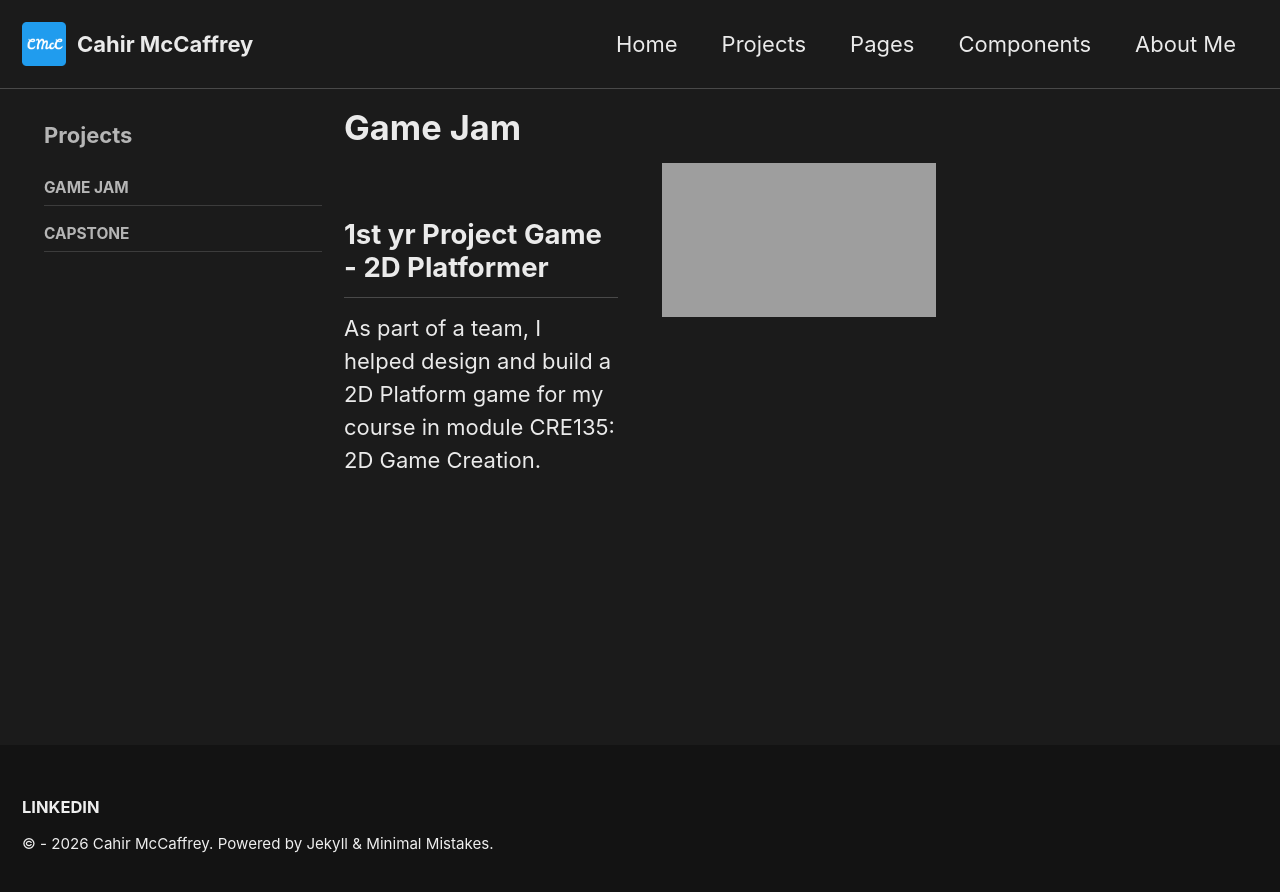
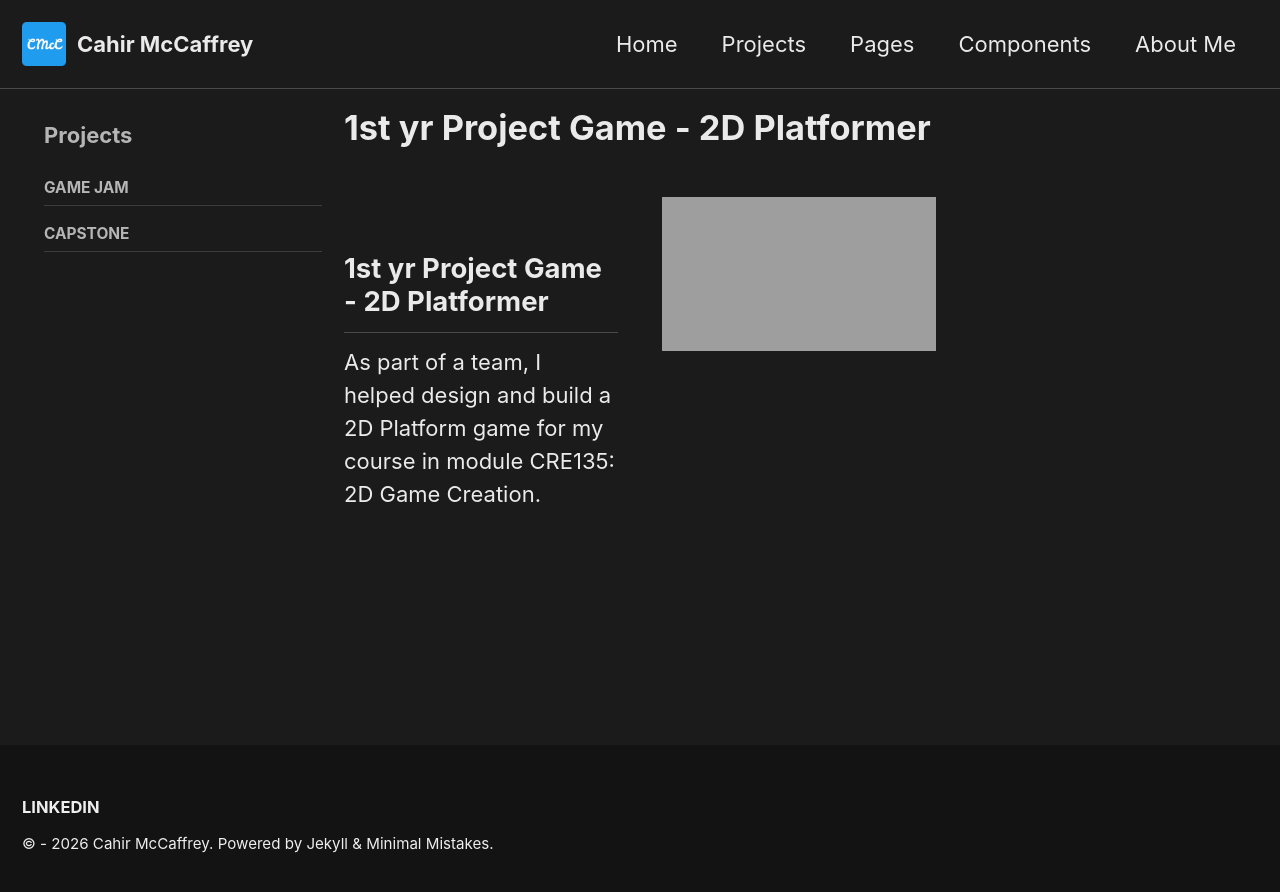
Before and after one commit to MADMAX4TIMEF1CHAMP/MADMAX4TIMEF1CHAMP.github.io, a Jekyll site: the page built from 1st yr-project-game-2d-platformer.md, in a window 1280 px wide. Shown: the top 892 px of the page. Built offline with Jekyll 4.4.1, drawn with Linux system fonts in a browser that asks for light colours; grey boxes are pictures that could not be loaded.

Commit message:
Update and rename _pages/projects-game-jam.md to 1st yr-project-game-2d-platformer.md

```diff
--- a/_pages/projects-game-jam.md
+++ b/1st yr-project-game-2d-platformer.md
@@ -1,7 +1,7 @@
 ---
-title: "Game Jam"
+title: "1st yr Project Game - 2D Platformer"
 layout: single
-permalink: /projects/game-jam/
+permalink: /projects/1st yr-project-game-2d-platformer/
 sidebar:
   title: "Projects"
   nav:
```
